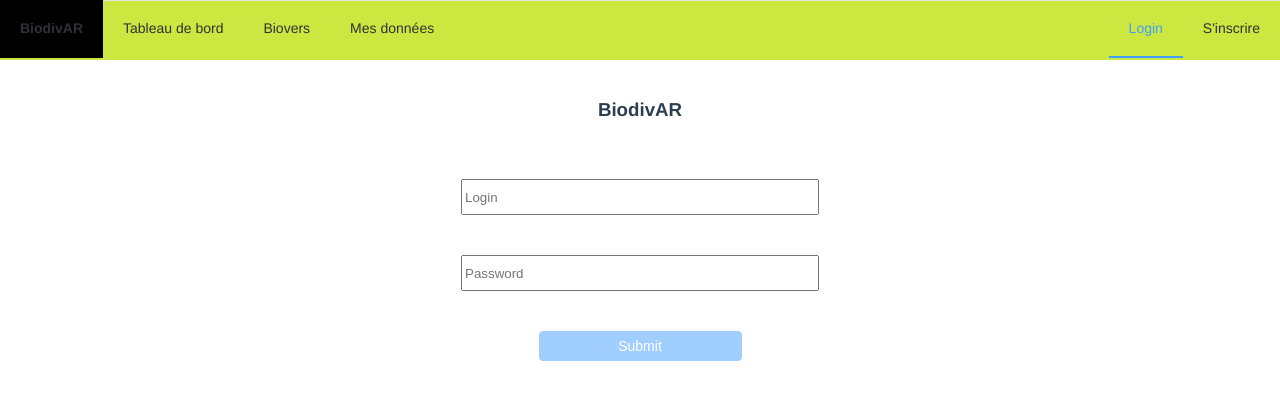
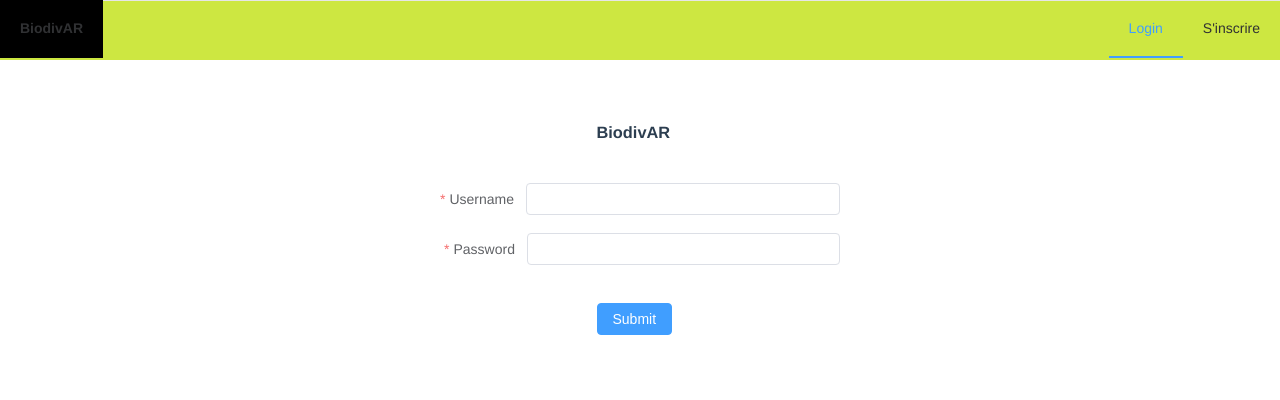
Before and after one commit to MediaComem/biodivar, a Vue app in the folder frontend/frontend-manager/: page /#/login in a window 1280 px wide. Shown: the top 400 px of the page. Built offline with nearby package versions, Linux system fonts and the light colour scheme.

Commit message:
Rework Auth and Register

```diff
--- a/frontend/frontend-manager/src/components/login/Authentication.vue
+++ b/frontend/frontend-manager/src/components/login/Authentication.vue
@@ -1,43 +1,51 @@
 <template>
-  <div>
-    <div class="layout">
+<el-row :gutter="20" :justify="'center'" :align="'middle'">
+  <el-col :span="8">
+    <el-form
+      :model="form"
+      :rules="rules"
+      :label-position="'right'"
+      label-width="auto"
+      @validate="validateForm"
+    >
+      <el-form-item class="layout">
         <h3>BiodivAR</h3>
-      <input
+      </el-form-item>
+      <el-form-item label="Username" prop="username">
+        <el-input
           id="username"
-        class="input-size"
-        :class="{ error: v$.form.username.$errors.length }"
-        v-model="v$.form.username.$model"
-        placeholder="Login"
+          v-model="form.username"
         />
-      <input
+      </el-form-item>
+      <el-form-item label="Password" prop="password">
+        <el-input
           id="password"
-        class="input-size"
-        :class="{ error: v$.form.password.$errors.length }"
           type="password"
-        v-model="v$.form.password.$model"
-        placeholder="Password"
+          v-model="form.password"
         />
+      </el-form-item>
+      <el-form-item class="layout">
         <el-button
-        :disabled="v$.form.$invalid"
-        type="primary" class="button-size"
+          :disabled="!error"
+          type="primary"
           @click="authenticate"
         >
         Submit
         </el-button>
-    </div>
-  </div>
+      </el-form-item>
+    </el-form>
+  </el-col>
+</el-row>
 </template>
 
 <script>
 import axios from 'axios';
-import useVuelidate from '@vuelidate/core';
-import { required, minLength } from '@vuelidate/validators';
 
 export default {
-  setup() {
-    return { v$: useVuelidate() };
+  methods: {
+    validateForm(item, error) {
+      this.error = error;
     },
-  methods: {
     async authenticate() {
       try {
         const response = await axios.post(
@@ -65,49 +73,30 @@ export default {
   name: 'Login',
   data() {
     return {
+      error: true,
       form: {
         username: '',
         password: '',
       },
-    };
-  },
-  validations() {
-    return {
-      form: {
-        username: {
-          required,
-        },
-        password: {
-          required,
-          min: minLength(4),
-        },
+      rules: {
+        username: [{
+          required: true,
+          message: 'Please input username',
+        }],
+        password: [{
+          required: true,
+          message: 'Please input password',
+        }],
       },
     };
   },
 };
 </script>
 
-<style lang="scss" scoped>
+<style scoped>
 .layout {
-  display: flex;
-  flex-direction: column;
-  height: 90vh;
-  align-items: center;
-}
-
-.input-size {
-  width: 350px;
-  height: 30px;
-  margin-top: 5vh;
-}
-
-.button-size {
-  width: 203px;
-  height: 30px;
-  margin-top: 5vh;
-}
-
-.error {
-  outline: 2px solid red;
+  display: inline-block;
+  text-align: center;
+  margin-top: 20px;
 }
 </style>
--- a/frontend/frontend-manager/src/components/login/Register.vue
+++ b/frontend/frontend-manager/src/components/login/Register.vue
@@ -1,55 +1,81 @@
 <template>
-  <div class="layout">
+<el-row :gutter="20" :justify="'center'" :align="'middle'">
+  <el-col :span="8">
+    <el-form
+      ref="form"
+      :model="form"
+      :rules="rules"
+      :label-position="'right'"
+      label-width="auto"
+      @validate="validateForm"
+    >
+      <el-form-item class="layout">
         <h3>BiodivAR</h3>
-    <input
-      :class="{ error: v$.form.username.$errors.length }"
+      </el-form-item>
+      <el-form-item label="Username" prop="username">
+      <el-input
         id="username"
-      class="input-size"
-      v-model="v$.form.username.$model"
-      placeholder="Username"
+        v-model="form.username"
       />
-    <input
-      :class="{ error: v$.form.email.$errors.length }"
+      </el-form-item>
+      <el-form-item label="Email" prop="email">
+      <el-input
         id="email"
-      class="input-size"
-      v-model="v$.form.email.$model"
-      placeholder="Email"
+        v-model="form.email"
       />
-    <input
-      :class="{ error: v$.form.password.$errors.length }"
+      </el-form-item>
+      <el-form-item label="Password" prop="password">
+      <el-input
         type="password"
-      class="input-size"
         id="password"
-      v-model="v$.form.password.$model"
-      placeholder="Password"
+        v-model="form.password"
       />
-    <input
-      :class="{ error: v$.form.confirmPassword.$errors.length }"
+      </el-form-item>
+      <el-form-item label="Confirm Password" prop="confirm">
+      <el-input
         type="password"
-      class="input-size"
         id="confirm"
-      v-model="v$.form.confirmPassword.$model"
-      placeholder="Confirm password"
+        v-model="form.confirm"
       />
-    <el-button :disabled="v$.form.$invalid" type="primary" class="button-size" @click="createUser"
+      </el-form-item>
+      <el-form-item class="layout">
+      <el-button :disabled="!error" type="primary" @click="createUser"
         >Submit</el-button
       >
-  </div>
+      </el-form-item>
+    </el-form>
+  </el-col>
+</el-row>
 </template>
 
 <script>
 import axios from 'axios';
 
-import useVuelidate from '@vuelidate/core';
-import {
-  required, minLength, email, sameAs,
-} from '@vuelidate/validators';
-
 export default {
-  setup() {
-    return { v$: useVuelidate() };
+  methods: {
+    validateForm(item, error) {
+      this.error = error;
     },
-  methods: {
+    validateEmail(rule, value, callback) {
+      console.log('fdsfsdfdsa');
+      if (value === '') {
+        callback(new Error('Please input email'));
+      } else if (!this.reg.test(value)) {
+        console.log(this.reg);
+        callback(new Error('Please input a valid email address'));
+      } else {
+        callback();
+      }
+    },
+    validateConfirm(rule, value, callback) {
+      if (value === '') {
+        callback(new Error('Please input the password again'));
+      } else if (value !== this.form.password) {
+        callback(new Error("Two inputs don't match!"));
+      } else {
+        callback();
+      }
+    },
     async createUser() {
       try {
         const response = await axios.post(
@@ -75,63 +101,48 @@ export default {
       }
     },
   },
-  name: 'Login',
+  name: 'Register',
   data() {
     return {
+      error: true,
       form: {
         username: '',
         email: '',
         password: '',
-        confirmPassword: '',
+        confirm: '',
+      },
+      reg: /^(([^<>()[\]\\.,;:\s@"]+(\.[^<>()[\]\\.,;:\s@"]+)*)|(".+"))@((\[[0-9]{1,3}\.[0-9]{1,3}\.[0-9]{1,3}\.[0-9]{1,3}])|(([a-zA-Z\-0-9]+\.)+[a-zA-Z]{2,24}))$/,
+      rules: {
+        username: [{
+          required: true,
+          message: 'Please input username',
+        }],
+        email: [{
+          required: true,
+          validator: this.validateEmail,
+        }],
+        password: [{
+          required: true,
+          min: 4,
+          message: 'Please input password',
+        }],
+        confirm: [{
+          required: true,
+          validator: this.validateConfirm,
+        }],
       },
     };
   },
-  validations() {
-    return {
-      form: {
-        username: {
-          required,
-        },
-        email: {
-          required,
-          email,
-        },
-        password: {
-          required,
-          min: minLength(4),
-        },
-        confirmPassword: {
-          required,
-          min: minLength(4),
-          sameAs: sameAs(this.form.password),
-        },
-      },
-    };
+  mounted() {
+    this.$refs.form.validate();
   },
 };
 </script>
 
 <style scoped>
 .layout {
-  display: flex;
-  flex-direction: column;
-  height: 90vh;
-  align-items: center;
-}
-
-.input-size {
-  width: 350px;
-  height: 30px;
-  margin-top: 5vh;
-}
-
-.button-size {
-  width: 203px;
-  height: 30px;
-  margin-top: 5vh;
-}
-
-.error {
-  outline: 2px solid red;
+  display: inline-block;
+  text-align: center;
+  margin-top: 20px;
 }
 </style>
--- a/frontend/frontend-manager/src/views/Header.vue
+++ b/frontend/frontend-manager/src/views/Header.vue
@@ -1,20 +1,31 @@
 <template>
   <el-header class="layout">
-    <el-menu :default-active="$route.path"
-    background-color="unset" class="menu-layout" mode="horizontal" router>
+    <el-menu
+      :default-active="$route.path"
+      background-color="unset"
+      class="menu-layout"
+      mode="horizontal"
+      router
+    >
       <el-menu-item index="/" class="element-position-left menu-title">BiodivAR</el-menu-item>
-      <el-menu-item index="/" class="element-position-left">Tableau de bord</el-menu-item>
-      <el-menu-item index="/" class="element-position-left">Biovers</el-menu-item>
-      <el-menu-item index="/" class="element-position-left">Mes données</el-menu-item>
+      <el-menu-item v-if="getAutheticate" index="/" class="element-position-left"
+        >Tableau de bord</el-menu-item
+      >
+      <el-menu-item v-if="getAutheticate" index="/" class="element-position-left"
+        >Biovers</el-menu-item
+      >
+      <el-menu-item v-if="getAutheticate" index="/" class="element-position-left"
+        >Mes données</el-menu-item
+      >
       <el-menu-item v-if="!getAutheticate" index="/register" class="element-position-right"
         >S'inscrire</el-menu-item
       >
       <el-menu-item v-if="!getAutheticate" index="/login" class="element-position-right"
         >Login</el-menu-item
       >
-      <el-menu-item v-if="getAutheticate" index="/user" class="element-position-right"
-      >{{ getUsername.username }}</el-menu-item
-      >
+      <el-menu-item v-if="getAutheticate" index="/user" class="element-position-right">{{
+        getUsername.username
+      }}</el-menu-item>
     </el-menu>
   </el-header>
 </template>
@@ -30,7 +41,7 @@ export default {
 };
 </script>
 
-<style lang=scss scoped>
+<style lang="scss" scoped>
 .layout {
   padding: 0;
   background-color: $green;
```
Lines whose indentation alone changed are shown as unchanged.
